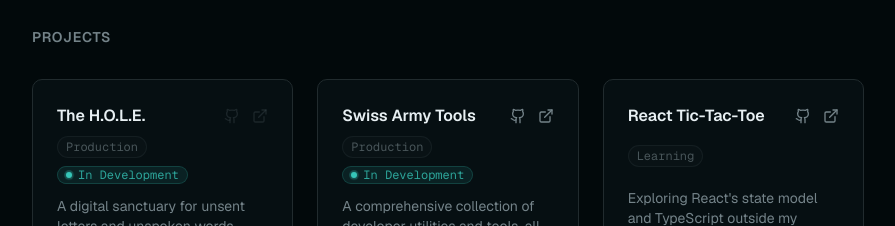
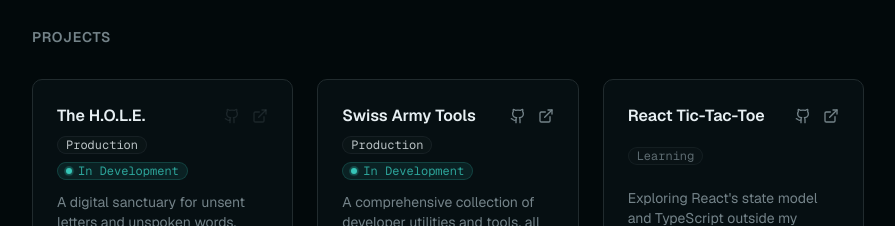
Before and after one commit to Zentaichi/zentaichi.github.io, a Next.js app: page / in a window 1280 px wide. Shown: the part 1740-1966 px from the top of the page, without its empty margins (192-1087 px from the left). Built offline with nearby package versions, Linux system fonts and the light colour scheme.

Commit message:
fix(projects-section): update styling for project status indicators with improved visibility

```diff
--- a/components/portfolio/projects-section.tsx
+++ b/components/portfolio/projects-section.tsx
@@ -118,12 +118,12 @@ export function ProjectsSection() {
               </div>
               <div className="flex min-h-10 flex-wrap items-center gap-2">
                 {isRealProject && (
-                  <span className="inline-flex items-center rounded-full border border-border/50 bg-secondary/30 px-2 py-0.5 font-mono text-xs text-muted-foreground/60">
+                  <span className="inline-flex items-center rounded-full border border-border/60 bg-secondary/40 px-2 py-0.5 font-mono text-xs leading-none text-foreground/80">
                     Production
                   </span>
                 )}
                 {isLearning && (
-                  <span className="inline-flex items-center rounded-full border border-border/50 bg-secondary/30 px-2 py-0.5 font-mono text-xs text-muted-foreground/60">
+                  <span className="inline-flex items-center rounded-full border border-border/50 bg-secondary/30 px-2 py-0.5 font-mono text-xs leading-none text-muted-foreground/80">
                     Learning
                   </span>
                 )}
```
